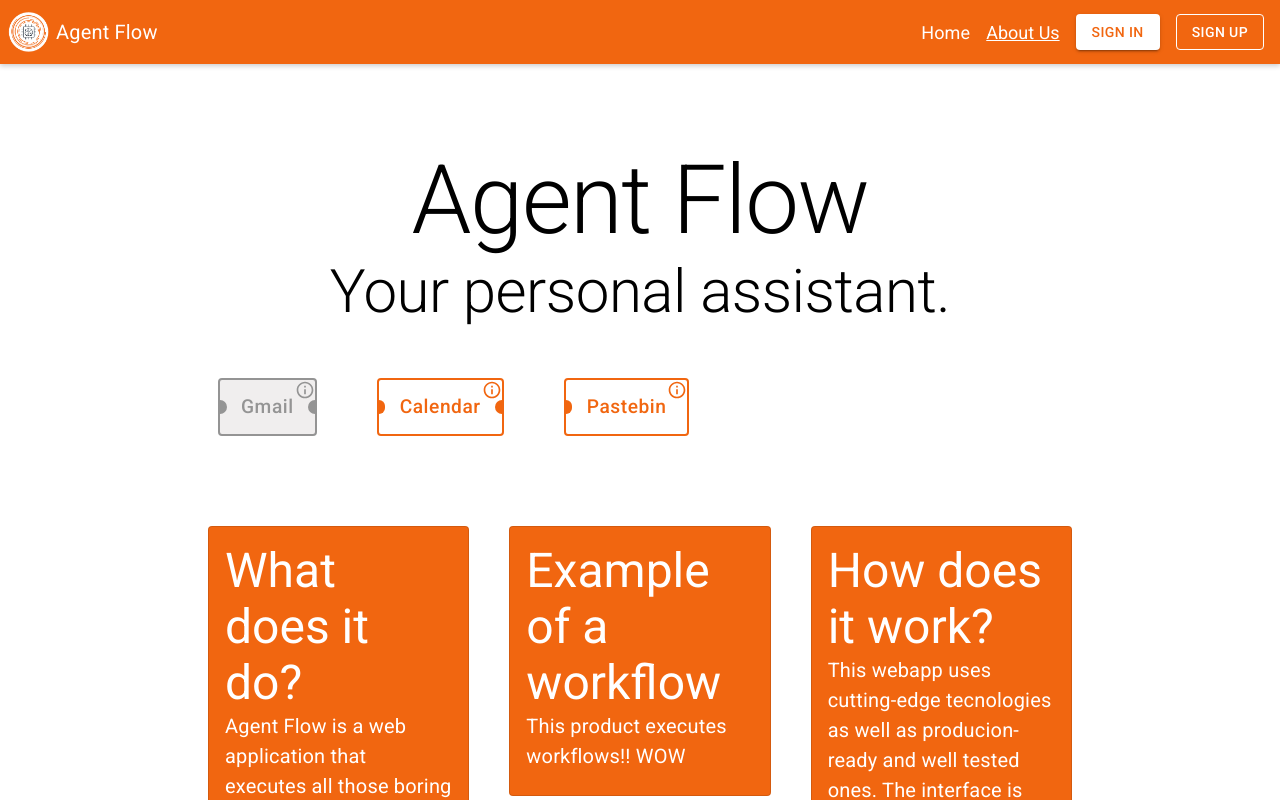
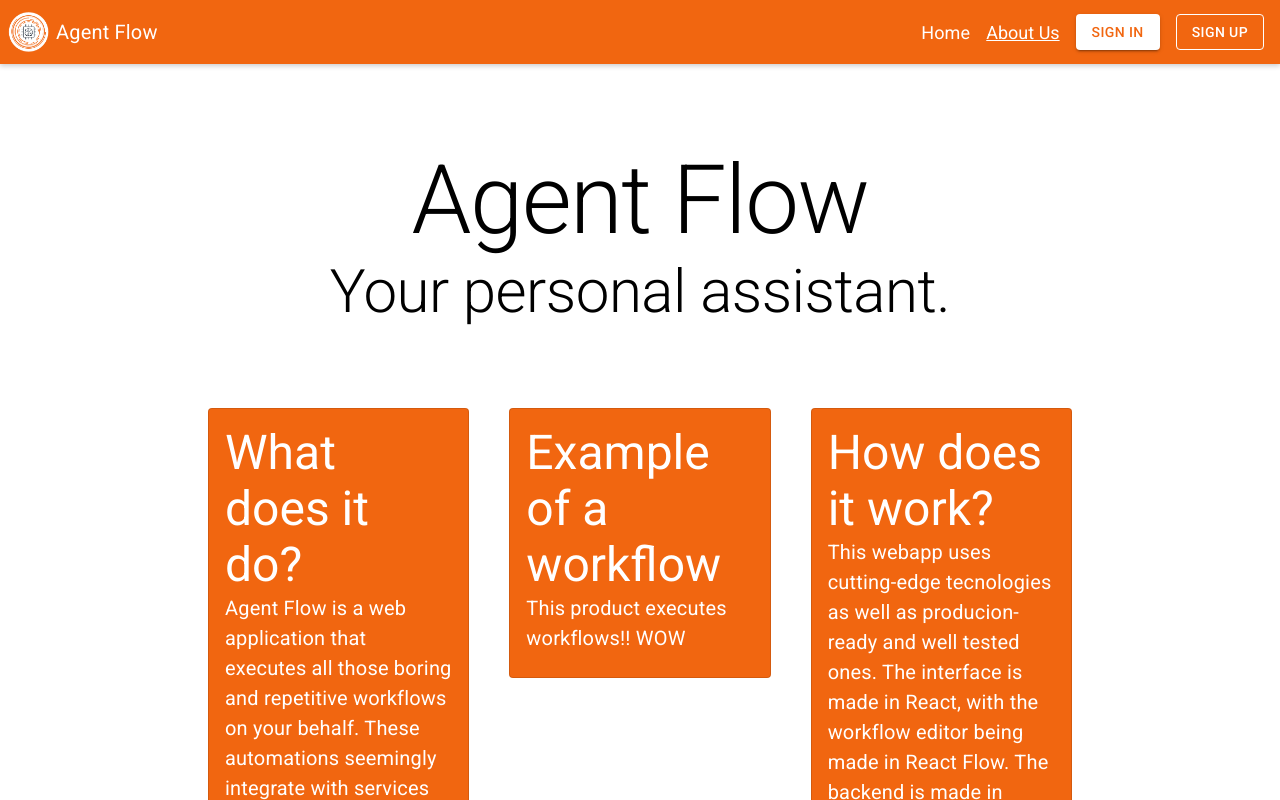
Before and after one commit to techminds-unipd/AgentFlow, a React (Vite) app in the folder frontend/: page / in a window 1280 px wide. Shown: the top 800 px of the page. Built offline with nearby package versions, Linux system fonts and the light colour scheme.

Commit message:
Piccolo fix

```diff
--- a/frontend/src/pages/Home/Home.tsx
+++ b/frontend/src/pages/Home/Home.tsx
@@ -3,9 +3,6 @@ import Card from "@mui/material/Card";
 import CardContent from "@mui/material/CardContent";
 import { Typography } from "@mui/material";
 import "./Home.css";
-import { GmailNode } from "../../components/Nodes/GmailNode/GmailNode";
-import { CalendarNode } from "../../components/Nodes/CalendarNode/CalendarNode";
-import { PastebinNode } from "../../components/Nodes/PastebinNode/PastebinNode";
 
 export const Home = () => {
   return (
@@ -15,9 +12,6 @@ export const Home = () => {
           <Typography variant="h1">Agent Flow</Typography>
           <Typography variant="h2">Your personal assistant.</Typography>
         </Grid>
-        <GmailNode draggable disabled/>
-        <CalendarNode/>
-        <PastebinNode/>
         <Grid container size={12} paddingTop={5}>
           <Grid size={4}>
             <Card variant="outlined" sx={{backgroundColor: "var(--maincolor)", color: "var(--white-text)"}}>
```
